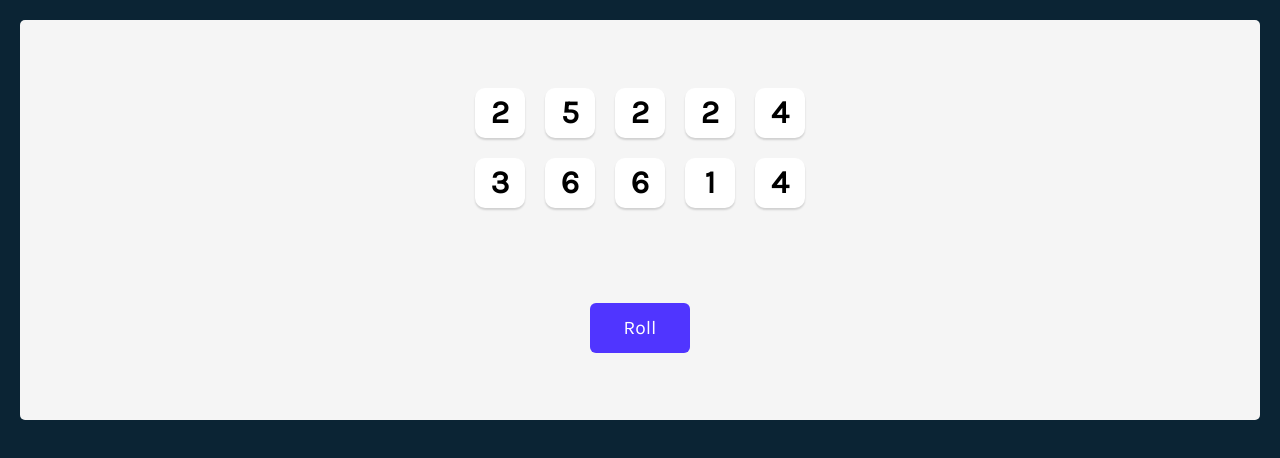
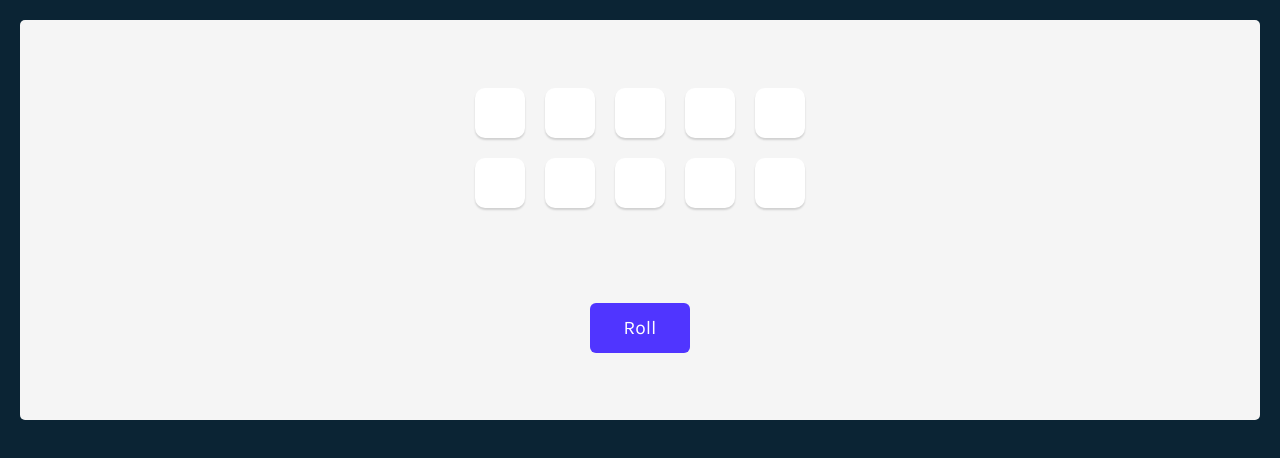
Before and after one commit to janiceh94/tenzies, a React (Create React App) app: page / in a window 1280 px wide. Shown: the top 458 px of the page. Built offline with nearby package versions, Linux system fonts and the light colour scheme.

Commit message:
created helper function

```diff
--- a/src/App.js
+++ b/src/App.js
@@ -6,20 +6,27 @@ function App() {
 
   const [dice, setDice] = useState(allNewDice());
 
+  function generateNewDie(){
+    return {
+      value: Math.ceil(Math.random() * 6),
+      isHeld: false,
+      id: nanoid()
+    }
+  }
+
   function allNewDice(){
     const newDice = [];
     for(let i = 0; i < 10; i ++){
-        newDice.push({
-          value: Math.ceil(Math.random() * 6),
-          isHeld: false,
-          id: nanoid(),
-        })
+        newDice.push(generateNewDie)
     }
     return newDice
   }
 
   function rollDice(){
-    setDice(allNewDice())
+    setDice(oldDice => oldDice.map(die => {
+      return die.isHeld ?
+        die : generateNewDie()
+    }))
   }
 
   function holdDice(id){
```
